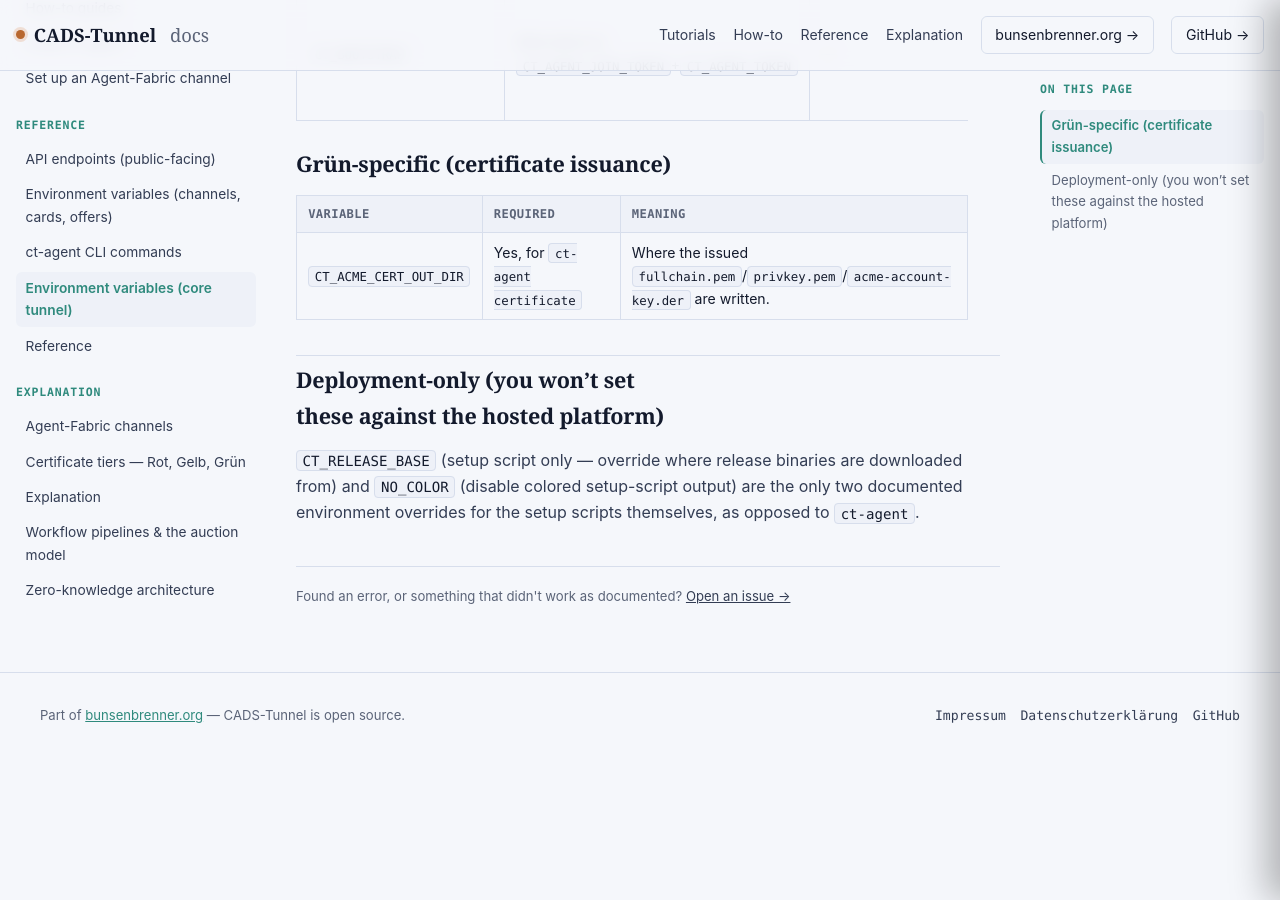
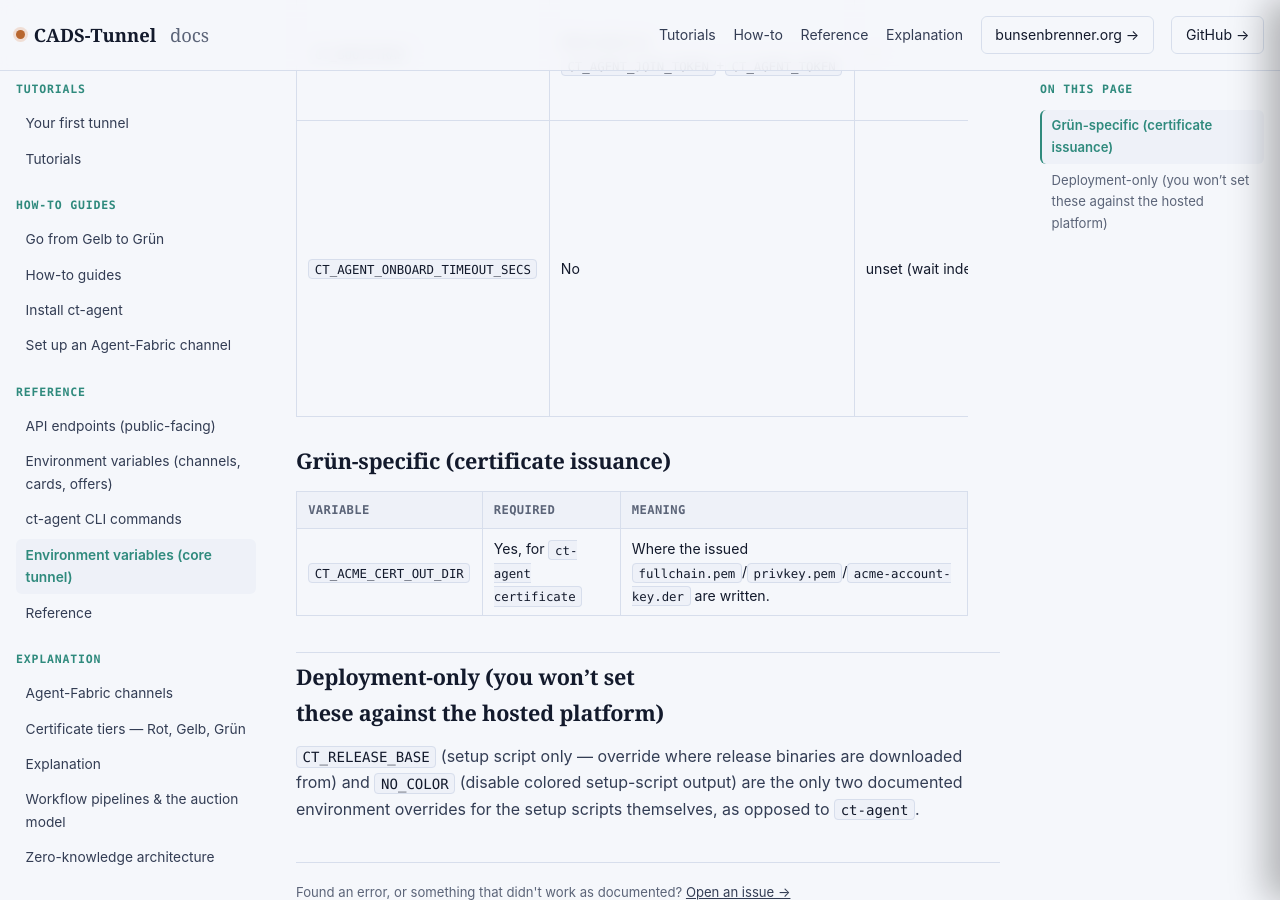
Before and after one commit to scimbe/CADS-Tunnel-docs, a Jekyll site: the page built from _reference/environment-variables.md, in a window 1280 px wide and 900 px high, scrolled down 1791 px. Built offline with Jekyll 4.4.1, drawn with Linux system fonts in a browser that asks for light colours; part of the change alters nothing that is shown.

Commit message:
reference: document CT_AGENT_ONBOARD_TIMEOUT_SECS
Found while cross-checking cli.md's subcommand table against
ct-agent's current main.rs (main.rs:196-235) -- the onboarding path
reads this var but it was missing from the env-var reference.
Confirmed real usage (not speculative) via CADS-Tunnel/scripts/
e2e-smoke.sh (defaults it to 30) and docs/ops/runbook.md's internal
note on the same variable. Captured the important operational caveat
from the source comment: it's opt-in specifically because
CT_AGENT_JOIN_TOKEN is single-use, so a timeout firing after the
token's already redeemed server-side otherwise strands you with a
dead token on retry.

```diff
--- a/_reference/environment-variables.md
+++ b/_reference/environment-variables.md
@@ -31,6 +31,7 @@ in this page.
 | `CT_AGENT_STATE_DIR` | No | `./.ct-agent-state` (via setup script) | Where the bound identity/tenant/capability get persisted. |
 | `CT_AGENT_CAPABILITY_OUT` | No | `/shared/capability.bin` (agent's own default — **not** suitable outside CADS-Tunnel's own compose network) | Where the fetched capability material is written. The guided setup script overrides this to `$CT_AGENT_STATE_DIR/capability.bin`. |
 | `CT_BOOTSTRAP` | Alternative to `CT_AGENT_JOIN_TOKEN`+`CT_AGENT_TOKEN` | — | A single short-lived bootstrap token the setup script redeems server-side for the two tokens above, so they never touch disk/shell history beyond the resulting `.env`. |
+| `CT_AGENT_ONBOARD_TIMEOUT_SECS` | No | unset (wait indefinitely) | Bounds the one-shot onboarding call. Leave it unset for a real tunnel — `CT_AGENT_JOIN_TOKEN` is single-use, so a timeout that fires *after* the control plane already redeemed it leaves you with a dead token and no way to retry, unless `CT_AGENT_STATE_DIR` is also set (restart then restores the already-bound identity instead of re-redeeming). Only set this for a fail-fast CI/smoke-test run — `scripts/e2e-smoke.sh` defaults it to `30`. |
 
 ## Grün-specific (certificate issuance)
 
```
